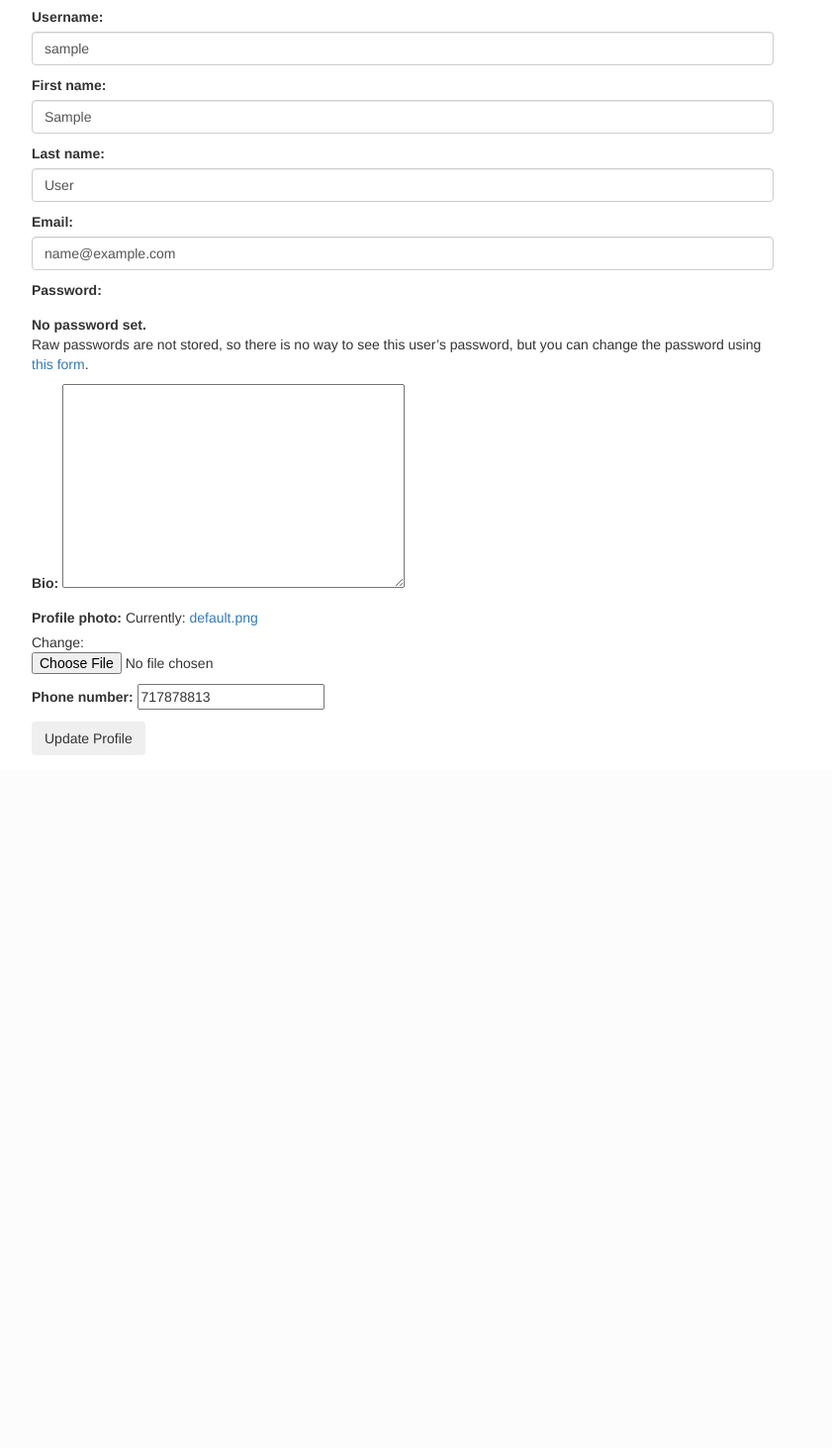
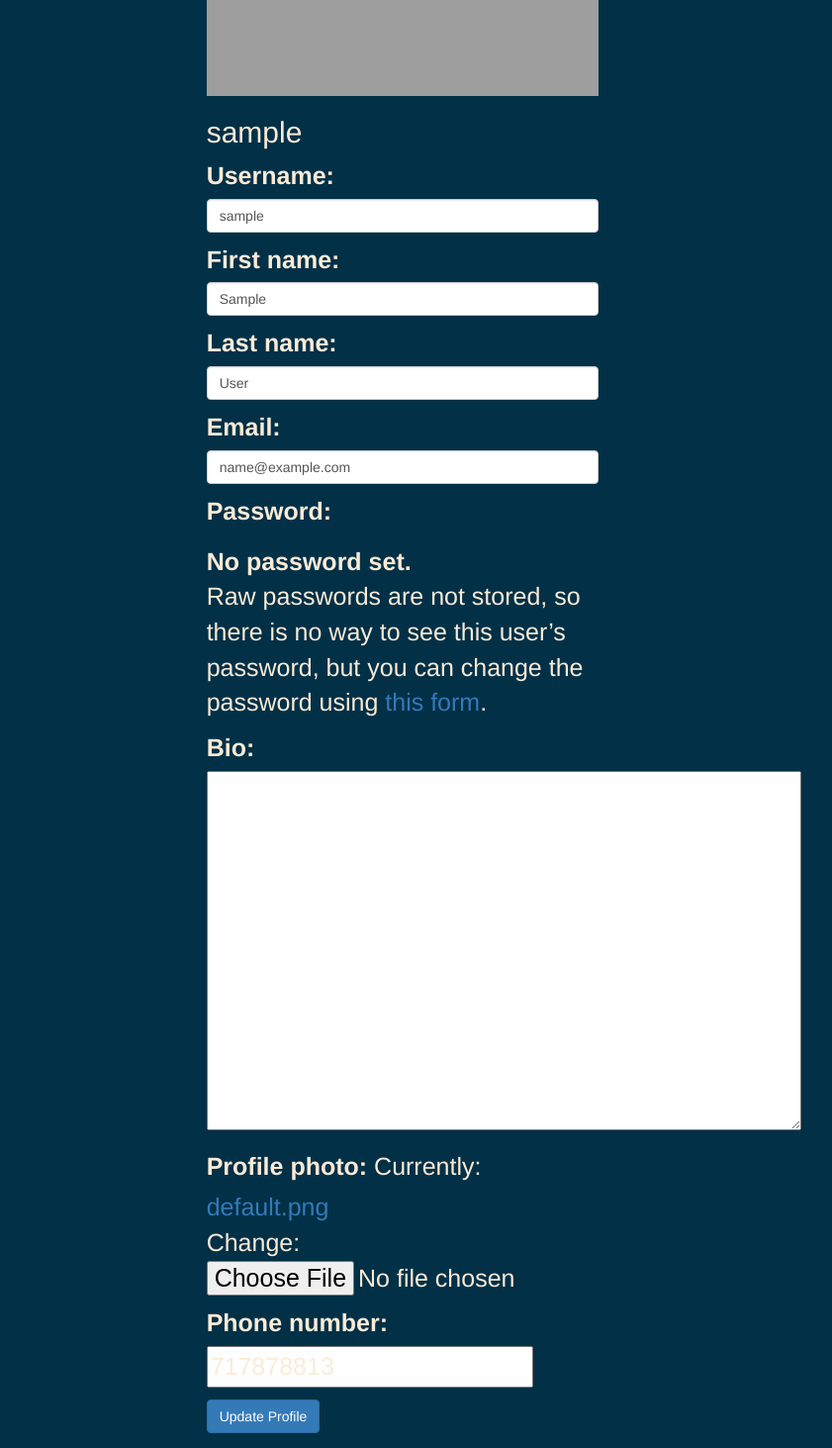
Before and after one commit to josphat-otieno/project-reviews, a Django app: page /edit_profile/ in a window 1280 px wide. Shown: the part 356-1819 px from the top of the page at 99% size, without its empty margins (233-1074 px from the left). Before the commit the page ends 1119 px from the top, so only its background shows below. Run offline with Django 3.2, Linux system fonts and the light colour scheme; the visitor is signed in with stand-in values (Sample User, id 1); some libraries are stand-ins or nearby versions; grey boxes are pictures that could not be loaded.

Commit message:
style profile page

```diff
--- a/AwardsApp/templates/awards/edit_profile.html
+++ b/AwardsApp/templates/awards/edit_profile.html
@@ -2,33 +2,38 @@
 {% load bootstrap3 %} {% load static %}
 
 {% block content %}
-<div class="container-fluid"></div>
-<div class="container">
+<div class="container-fluid" style="padding-top: 90px; background-color: #023047; color: antiquewhite; font-size: 25px;">
     <div class="row">
-        <div class="col-md-2"></div>
-        <div class="col-md-8"><div class="content-section">
+        <h2 class="text-center">Update for {{user.username}}</h2>
+        <div class="col-md-4"></div>
+        <div class="col-md-4">
+            <div class="content-section">
+
                 <div class="media">
                     <img src="{{ MEDIA_URL}}{{user.userprofile.profile_photo.url}}" alt="">
                     <div class="media-body">
                         <h2 class="account-heading">{{user.username}}</h2>
-                    <p class="text-secondary">{{user.userprofile.bio}}</p>
                     </div>
                 </div>
 
                 <div class="form-group">
-                    <form  method="POST">
+                    <form method="POST">
 
                         {% csrf_token %}
 
                         {{ user_form.as_p }}
                         {{ profile_form.as_p }}
-                        <button type="submit" class="btn btn-seconadry">Update Profile</button>
+                        <button type="submit" class="btn btn-primary">Update Profile</button>
                     </form>
                 </div>
-        </div></div>
-        <div class="col-md-2"></div>
             </div>
         </div>
+        <div class="col-md-4"></div>
+    </div>
+</div>
+</div>
+
+
 {% endblock %}
 {% block scripts %} {{block.super}}
 <script type="text/javascript" src="{% static 'js/main.js '%}"></script>
--- a/AwardsApp/templates/django_registration/registration_complete.html
+++ b/AwardsApp/templates/django_registration/registration_complete.html
@@ -16,7 +16,7 @@
 </head>
 
 <body>
-
+<div class="cotainer-fluid "style="padding-top: 90px; background-color: #023047" >
     <div class="container">
         <div class="row">
             <div class="col-md-4"></div>
@@ -39,6 +39,8 @@
         </div>
 
     </div>
+</div>
+
 
 </body>
 
--- a/AwardsApp/urls.py
+++ b/AwardsApp/urls.py
@@ -11,7 +11,7 @@ urlpatterns = [
     path('edit_profile/', views.edit_profile, name='edit_profile'),
     path('search/', views.search, name='search'),
     url(r'^project/(\d+)/$',views.project_detail,name ='project_detail'),
-    url(r'^new/project$', views.new_project, name='new-project'),
+    url(r'^new/project', views.new_project, name='new-project'),
     path('delete/<int:project_id>/', views.delete_project, name='delete_project'),
     path('update_project/<int:project_id>/', views.update_project, name='update_project'),
     path('rating/<int:project_id>', views.rating, name='rating'),
--- a/AwardsApp/views.py
+++ b/AwardsApp/views.py
@@ -15,7 +15,7 @@ from rest_framework.response import Response
 
 
 # Create your views here.
-# @login_required(login_url='/accounts/login/')
+@login_required(login_url='/accounts/login/')
 def index(request):
     all_projects = Project.objects.reverse().annotate(
         avg_design = Avg('rating__design'),
@@ -54,7 +54,7 @@ def project_detail(request, project_id):
 
     return render(request,"awards/project_detail.html", {"project":project, "review_form": review_form, "ratings":ratings})
 
-# @login_required(login_url='/accounts/login/')
+@login_required(login_url='/accounts/login/')
 def new_project(request):
     current_user =request.user
     if request.method == 'POST':
@@ -69,7 +69,7 @@ def new_project(request):
         project_form = ProjectForm()
     return render (request, 'awards/new_project.html', {"project_form":project_form})
 
-# @login_required(login_url='/accounts/login/')
+@login_required(login_url='/accounts/login/')
 def delete_project(request, project_id):
     item = Project.objects.get(id =project_id)
     if request.method =='POST':
@@ -77,7 +77,7 @@ def delete_project(request, project_id):
         return redirect('/')
     return render(request, 'awards/delete.html', {"item":item})
 
-# @login_required(login_url='/accounts/login/')
+@login_required(login_url='/accounts/login/')
 def update_project(request, project_id):
     project = Project.objects.get(id=project_id)
     update_form = ProjectForm(instance=project)
@@ -90,7 +90,7 @@ def update_project(request, project_id):
 
     return render (request, 'awards/update_project.html', context)
 
-# @login_required(login_url='/accounts/login/')
+@login_required(login_url='/accounts/login/')
 def profile_view(request):
     user = request.user
     projects = Project.objects.all()
@@ -98,7 +98,7 @@ def profile_view(request):
 
     return render (request, 'awards/profile.html', {"user":user, "projects":projects})
 
-# @login_required(login_url='/accounts/login/')
+@login_required(login_url='/accounts/login/')
 def edit_profile(request):
     user = request.user
     if request.method == 'POST':
@@ -116,7 +116,7 @@ def edit_profile(request):
         context = {"user_form":user_form, "profile_form":profile_form, "user":user}
         return render(request, 'awards/edit_profile.html', context)
 
-# @login_required(login_url='/accounts/login/')
+@login_required(login_url='/accounts/login/')
 def search(request):
 
     if 'projects' in request.GET and request.GET["projects"]:
```
Also changed, not shown: AwardsApp/templates/awards/delete.html (+9 -7 lines), AwardsApp/templates/awards/index.html (+12 -12 lines), AwardsApp/templates/awards/update_project.html (+6 -2 lines), media/images/download_ipgmGTU.jpeg (added). Lines whose indentation alone changed are shown as unchanged.
